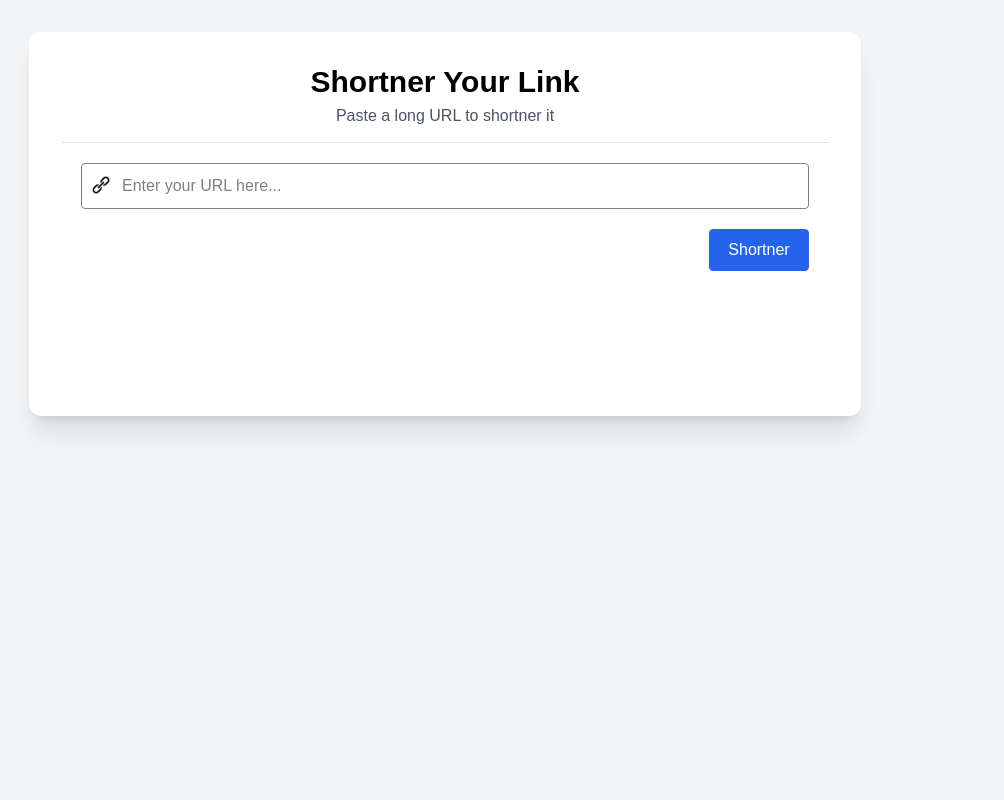
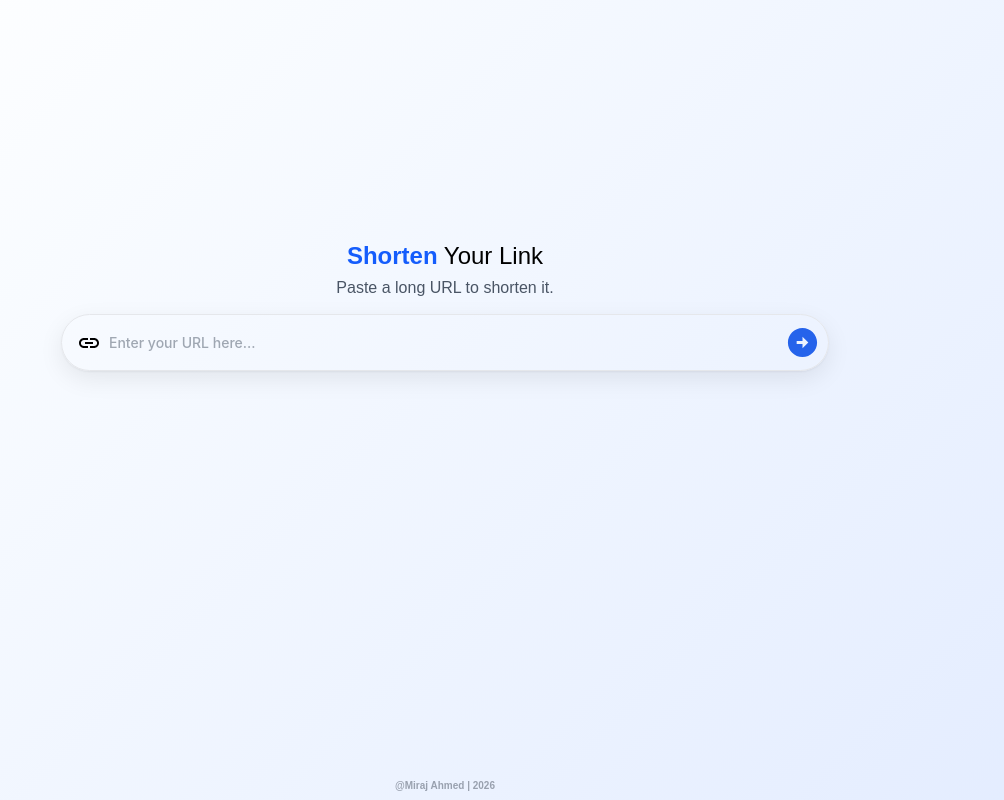
Before and after one commit to iammiraj98-dev/Url-Shortner, a Next.js app: page /urlShortner in a window 1280 px wide. Shown: the whole page, without its empty margins (195-1199 px from the left). Built offline with nearby package versions, Linux system fonts and the light colour scheme.

Commit message:
Single Url Shortner Done

```diff
--- /dev/null
+++ b/app/components/common/common.css
@@ -0,0 +1,9 @@
+.right-reserved-strip{
+  position: fixed;
+  width: 200px;
+  bottom: 0;
+  left:50%;
+  right:50%;
+  transform: translate(-50%,-50%);
+  font-size: 10px;
+}
--- /dev/null
+++ b/app/components/common/rightReserved.tsx
@@ -0,0 +1,12 @@
+import './common.css';
+const RightReserved = () => {
+  return(
+    <>
+    <div className="right-reserved-strip flex justify-center text-gray-400 font-semibold">@Miraj Ahmed | 2026</div>
+    </>
+  )
+
+}
+
+
+export default RightReserved
--- a/app/components/urlShortner.css
+++ b/app/components/urlShortner.css
@@ -1,41 +1,49 @@
+.main-section{
+  background: linear-gradient(
+    135deg,
+    #ffffff 0%,
+    #f8fbff 25%,
+    #eef4ff 60%,
+    #e3ecff 100%
+  );
+}
 .url-input-cont{
+  margin: 10px 0;
   width: 100%;
-  display: flex;
-  flex-direction: column;
-  border-top: 1px solid #e1e1e1;
-  margin-top: 10px;
-  padding: 20px;
+  display: grid;
+  grid-template-columns: .5fr 8fr .5fr;
+  /* column-gap: 5px; */
+  border: 1px solid #e5e7eb;
+  align-items: center;
+  padding: 10px 5px;
+  box-shadow:0 1px 2px rgba(0, 0, 0, 0.05), 0 8px 24px rgba(0, 0, 0, 0.08);
+  border-radius: 40px;
 }
 
 
 .input-field{
-  width: 100%;
   outline: none;
   border: none;
-  border: 1px solid grey;
-  border-radius: 4px;
-  padding: 10px;
-  color: #000;
-  padding-left: 40px;
+  font-size: 14px;
+  font-family: "Inter", "Segoe UI", sans-serif;
+}
+
+.form-button{
+  outline: none;
+  border: none;
+  background-color: transparent;
 }
 
 .btn{
-  outline: none;
-  border: none;
-  width: 100px;
-  color: #fff;
-  padding: 8px 0px;
-  text-align: center;
-  background-color: #2563EB;
-  border: 1px solid #2563EB;
-  border-radius: 4px;
-  margin-top: 20PX;
+  text-align: end;
+  color: #2563EB;
   cursor: pointer;
 }
 
-.imag-url-icon{
-  position: absolute;
+.url-link-icon{
+  margin-left: 10px;
   width: 20px;
   height: auto;
-  margin: 12px 10px;
+  color:#000;
+
 }
--- a/app/components/urlShortnerComp.tsx
+++ b/app/components/urlShortnerComp.tsx
@@ -1,65 +1,108 @@
 'use client'
 import './urlShortner.css';
-import Image from 'next/image';
-import LinkIcon from '../assest/images/link-icon.png';
+import LinkIcon from '@mui/icons-material/Link';
+import ArrowCircleRightIcon from '@mui/icons-material/ArrowCircleRight';
+import ContentCopyIcon from '@mui/icons-material/ContentCopy';
 import { useRef, useState } from 'react';
 import urlShortnerSubmit from '../actions/urlShortnerSubmit';
 export const UrlShortnerPageComp = () =>{
   const urlInputref = useRef<HTMLInputElement>(null);
   const [isCopy,setCopy] = useState(false);
   const [copyUrl,setCopyUrl] = useState("");
-  const submitUrlForm = async () =>{
+  const [isError,setError] = useState(false);
+  const [errorMsg,setErrorMsg] = useState("");
+
+
+
+  const ValidateUrl = () =>{
     const url = urlInputref.current?.value || "";
     if(!url){
-      alert("Please enter valid url!");
+      setError(true)
+      setErrorMsg('Please enter valid url!')
       return;
     }
+  }
+
+  const GetSubmitFormResponse = async () =>{
+    const url = urlInputref.current?.value || "";
     const res = await urlShortnerSubmit(url);
     if(res?.status){
       setCopy(true);
-      setCopyUrl(res.msg || "");
+      setCopyUrl(res?.msg || "");
+    }else{
+      setError(true)
+      setErrorMsg(res?.msg || 'Something Went Wrong!')
+    }
+  }
 
-      // console.log(res);
-    }
+  const submitUrlForm = async (e:React.SubmitEvent<HTMLElement>) =>{
+    e.preventDefault();
+    ValidateUrl();
+    if(isError)return;
+    GetSubmitFormResponse();
   }
 
   const renderCopyShortUrl = () =>{
     return(
-      <>
-      <div className='text-green-400 text-start mt-2'>
-        {copyUrl}
+      <div className='flex justify-center items-center'>
+        <div className='flex justify-between items-center'>
+          <div className='flex flex-row items-center gap-1 justify-center cursor-default'>
+            <a className='text-green-600 text-start mt-2 font-bold' href={copyUrl} target='_blank'>
+              {copyUrl}
+            </a>
+            <ContentCopyIcon fontSize='small' className='text-gray-400 mt-1 mx-1'/>
+          </div>
+        </div>
       </div>
+    )
+  }
 
-      </>
+  const renderErrorMsg = () =>{
+    return(
+      <div className='flex justify-center items-center'>
+        <div className='text-red-600'>{errorMsg}</div>
+      </div>
+    )
+  }
+
+  const renderformSection = () =>{
+    return(
+      <form className="url-input-cont" onSubmit={submitUrlForm}>
+        <LinkIcon  className='url-link-icon'/>
+        <input
+          ref= {urlInputref}
+          type="text"
+          className="input-field text-gray-600 font-medium"
+          placeholder='Enter your URL here...'
+          required
+        />
+        <button className="form-button" type='submit'>
+          <ArrowCircleRightIcon
+            className='btn'
+            fontSize='large'
+          />
+        </button>
+      </form>
+    )
+  }
+
+  const renderheadingSection = () =>{
+    return(
+      <div className="flex flex-col justify-center items-center">
+        <h1 className="text-black text-center font-medium text-2xl"><b className='text-blue-600'>Shorten</b> Your Link</h1>
+        <p className="text-gray-600 text-center font-medium my-1">Paste a long URL to shorten it.</p>
+      </div>
     )
   }
   return(
     <>
-      <div className="bg-gray-100 flex flex-col justify-start items-center w-screen h-screen p-4">
-        <div className="bg-white w-8/12 h-1/2 shadow-xl rounded-xl p-8 m-4">
-          <div className="flex flex-col justify-center items-center">
-            <h1 className="text-black text-center font-bold text-3xl">Shortner Your Link</h1>
-            <p className="text-gray-600 text-center font-medium my-1">Paste a long URL to shortner it</p>
-          </div>
-          <div className="url-input-cont">
-            <Image src={LinkIcon} className='imag-url-icon'  alt="LinkIcon"/>
-            <input
-              ref= {urlInputref}
-              type="text"
-              className="input-field"
-              placeholder='Enter your URL here...'
-            />
-            <div className='flex justify-between items-center'>
-              <div>
-                {isCopy && renderCopyShortUrl()}
-              </div>
-              <button
-                className='btn'
-                onClick={submitUrlForm}
-              >Shortner
-              </button>
-            </div>
-          </div>
+      <div className="main-section flex flex-col justify-center items-center w-screen h-screen p-4">
+        <div className="w-8/12 h-1/2 p-8 m-4">
+          {renderheadingSection()}
+          {renderformSection()}
+          {isCopy && renderCopyShortUrl()}
+          {isError && renderErrorMsg()}
+
         </div>
       </div>
     </>
--- a/app/urlShortner/page.tsx
+++ b/app/urlShortner/page.tsx
@@ -1,10 +1,13 @@
 
 import { Metadata } from 'next';
 import  { UrlShortnerPageComp } from '../components/urlShortnerComp';
-// import connectMongoDB from '../connection/mongodb';
+import RightReserved from '../components/common/rightReserved';
 const UrlShortnerPage = () => {
   return(
+    <>
     <UrlShortnerPageComp />
+    <RightReserved />
+    </>
   )
 }
 
--- a/package.json
+++ b/package.json
@@ -9,7 +9,10 @@
     "lint": "eslint"
   },
   "dependencies": {
+    "@emotion/react": "^11.14.0",
+    "@emotion/styled": "^11.14.1",
     "@mui/icons-material": "^9.2.0",
+    "@mui/material": "^9.2.0",
     "crypto": "^1.0.1",
     "dotenv": "^17.4.2",
     "mongoose": "^9.7.3",
```
Also changed, not shown: 1 other file (tests, documents, lock files or other folders).
